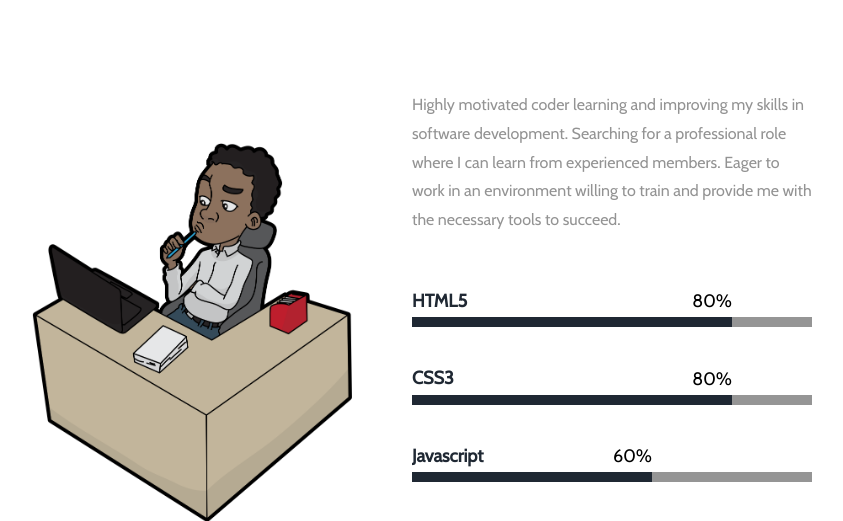
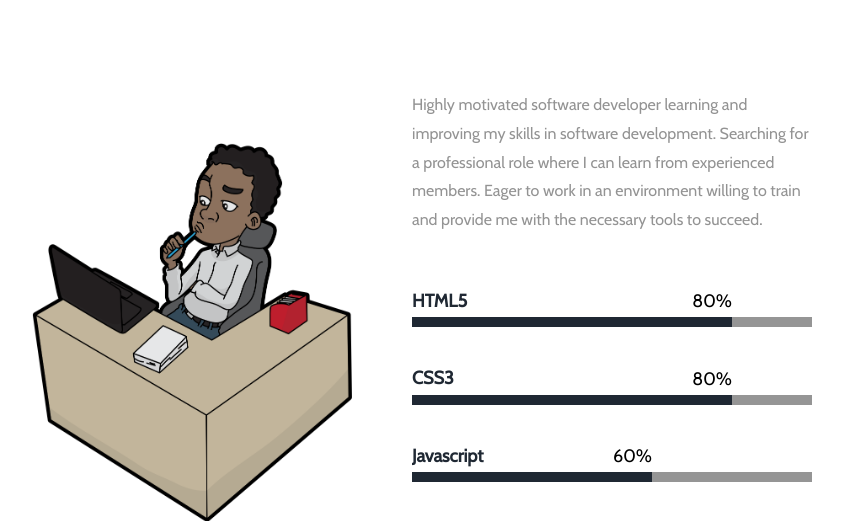
Before and after one commit to ianiemeka14/Resume-Portfolio, a PHP site: page / in a window 1280 px wide. Shown: the part 1112-1633 px from the top of the page, without its empty margins (218-1061 px from the left). Run offline with PHP 8.4, Linux system fonts and the light colour scheme.

Commit message:
Minor changes to style.css file

```diff
--- a/css/style.css
+++ b/css/style.css
@@ -61,7 +61,7 @@ nav{
     color: var(--white);
 }
 
-.nav_item::after{
+ul li a::after{
     content: "";
     display: block;
     width: 0px;
@@ -70,10 +70,9 @@ nav{
     transition: width .5s;
 }
 
-.nav_item:hover::after{
+ul li a:hover::after{
     width: 100%;
     transition:  width .5s;
-
 }
 
 #hamburger{
@@ -522,7 +521,7 @@ input[type=submit]:hover{
     color: var(--gray)
 }
 
-.contact_info:hover{
+.contact_info p:hover{
     color: var(--blue);
 }
 
@@ -530,6 +529,7 @@ input[type=submit]:hover{
     font-size: 20px;
     padding-bottom: 20px;
 }
+
 
 footer{
     padding: 50px 0 50px 0;
--- a/index.html
+++ b/index.html
@@ -50,7 +50,7 @@
 
                 <div class="wrapper">
                     <p class="summary">
-                        Highly motivated coder learning and improving my skills in software
+                        Highly motivated software developer learning and improving my skills in software
                         development. Searching for a professional role where I can learn from
                         experienced members. Eager to work in an environment willing to train and provide me with the necessary tools to
                         succeed.
@@ -278,7 +278,7 @@
                         <h2>About</h2>
                         <div class="about_summary">
                             <p class="summary">
-                                Highly motivated coder learning and improving my skills in software
+                                Highly motivated software developer learning and improving my skills in software
                                 development. Searching for a professional role where I can learn from
                                 experienced members. Eager to work in an environment willing to train and provide me with the necessary tools to
                                 succeed.
```
